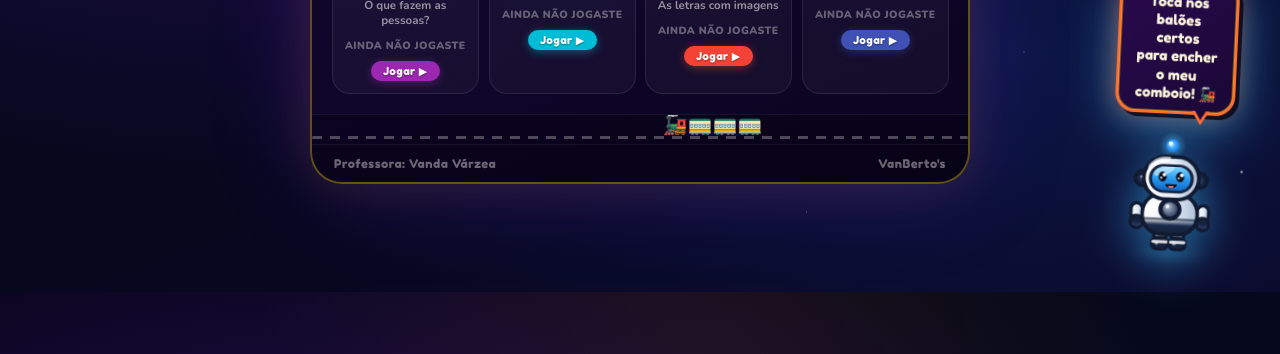
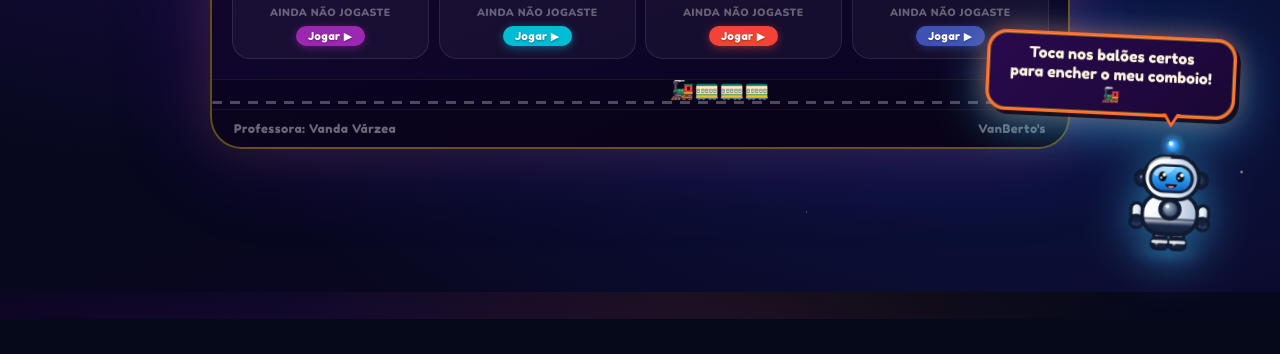
Before and after one commit to vvarzea/VanBerto-s-Comboio-Jogos, a plain HTML site: page index.html in a window 1280 px wide. Shown: the part 508-862 px from the top of the page. After the commit the page ends 827 px from the top, so only its background shows below. Drawn offline with nearby package versions, Linux system fonts and the light colour scheme.

Commit message:
Add files via upload

```diff
--- a/index.html
+++ b/index.html
@@ -47,6 +47,7 @@ body::before{
 @keyframes puff{0%{opacity:.7;transform:translate(0,0) scale(.5)}100%{opacity:0;transform:translate(14px,-22px) scale(1.4)}}
 
 .wrap{position:relative;z-index:1;width:min(660px,100%);margin:auto;}
+@media(min-width:700px){.wrap{width:min(860px,100%);}}
 .card{
   background:linear-gradient(155deg,#160838,#0a0420);
   border:2px solid rgba(255,215,0,.35);border-radius:32px;overflow:hidden;
@@ -100,7 +101,7 @@ body::before{
 .game:hover .bubble,.game:focus-visible .bubble{transform:scale(1.12) rotate(-6deg);}
 .name{font-family:'Fredoka One',cursive;font-size:clamp(12px,3.2vw,14px);line-height:1.15;color:rgba(255,255,255,.95);}
 .desc{font-size:clamp(10px,2.6vw,11.5px);font-weight:700;line-height:1.3;color:rgba(255,255,255,.55);}
-.play{margin-top:2px;font-family:'Fredoka One',cursive;font-size:11px;letter-spacing:.4px;padding:3px 12px;border-radius:20px;color:#fff;
+.play{margin-top:auto;font-family:'Fredoka One',cursive;font-size:11px;letter-spacing:.4px;padding:3px 12px;border-radius:20px;color:#fff;
   background:var(--gc);box-shadow:0 2px 8px var(--gg);text-shadow:0 1px 2px rgba(0,0,0,.35);}
 .prog{width:100%;margin-top:4px;display:flex;flex-direction:column;gap:3px;align-items:center;}
 .prog-bar{width:82%;height:6px;border-radius:4px;background:rgba(255,255,255,.12);overflow:hidden;}
@@ -149,7 +150,8 @@ body::before{
   position:fixed;
   right:clamp(10px,3vw,36px);
   bottom:clamp(10px,3vw,30px);
-  width:clamp(78px,14vw,120px);
+  --vbw:clamp(78px,14vw,120px);
+  width:var(--vbw);
   z-index:50;
   pointer-events:none;
   animation:vbWander 9s ease-in-out infinite;
@@ -170,20 +172,21 @@ body::before{
 }
 .vb-free-bubble{
   position:absolute;
-  bottom:calc(100% + 14px);
+  bottom:calc(100% + 10px);
   right:0;
+  width:max-content;
   background:linear-gradient(135deg,#2a0a4e,#1a0835);
   border:3px solid #ff6b35;
   outline:2px solid rgba(255,215,0,0.3);outline-offset:-4px;
   border-radius:20px;
-  padding:10px 14px 9px;
+  padding:9px 15px 8px;
   font-family:'Fredoka One',cursive;
   color:#fff8e0;
-  font-size:clamp(11px,2.6vw,14px);
+  font-size:clamp(12px,3.4vw,15px);
   text-align:center;
   line-height:1.3;
   white-space:normal;
-  max-width:min(260px,62vw);
+  max-width:min(250px,calc(100vw - 28px));
   box-shadow:4px 4px 0 rgba(5,2,15,0.8), 0 0 24px rgba(255,107,53,0.45), inset 0 1px 0 rgba(255,255,255,0.08);
   animation:vbBubbleFloat 3s ease-in-out infinite;
   transform-origin:80% 100%;
@@ -192,7 +195,7 @@ body::before{
 .vb-free-bubble::after{
   content:'';
   position:absolute;
-  bottom:-13px; right:22px;
+  bottom:-13px; right:calc(var(--vbw)/2 - 9px);
   width:0;height:0;
   border-left:9px solid transparent;
   border-right:9px solid transparent;
@@ -201,7 +204,7 @@ body::before{
 .vb-free-bubble::before{
   content:'';
   position:absolute;
-  bottom:-8px; right:25px;
+  bottom:-8px; right:calc(var(--vbw)/2 - 6px);
   width:0;height:0;
   border-left:6px solid transparent;
   border-right:6px solid transparent;
```
